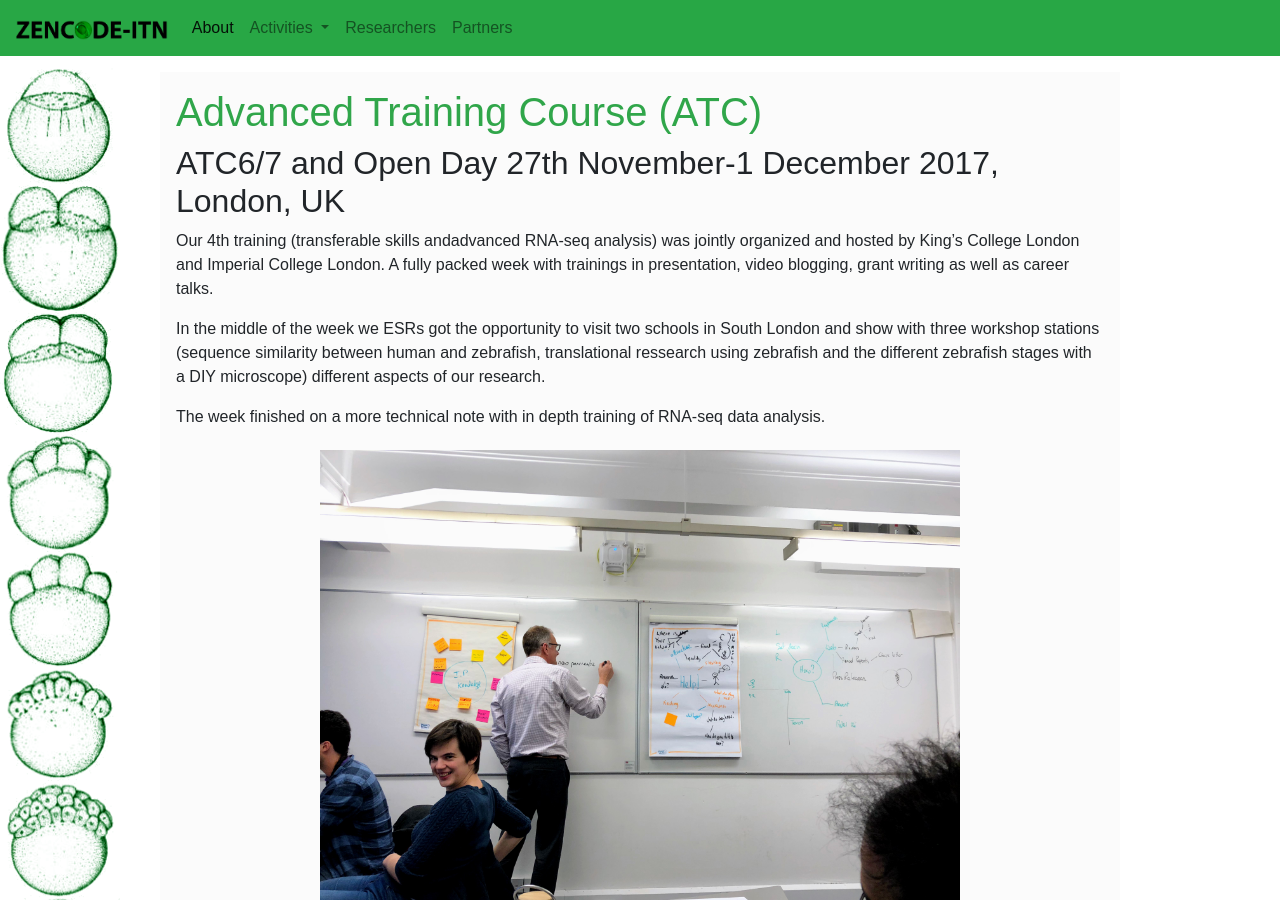
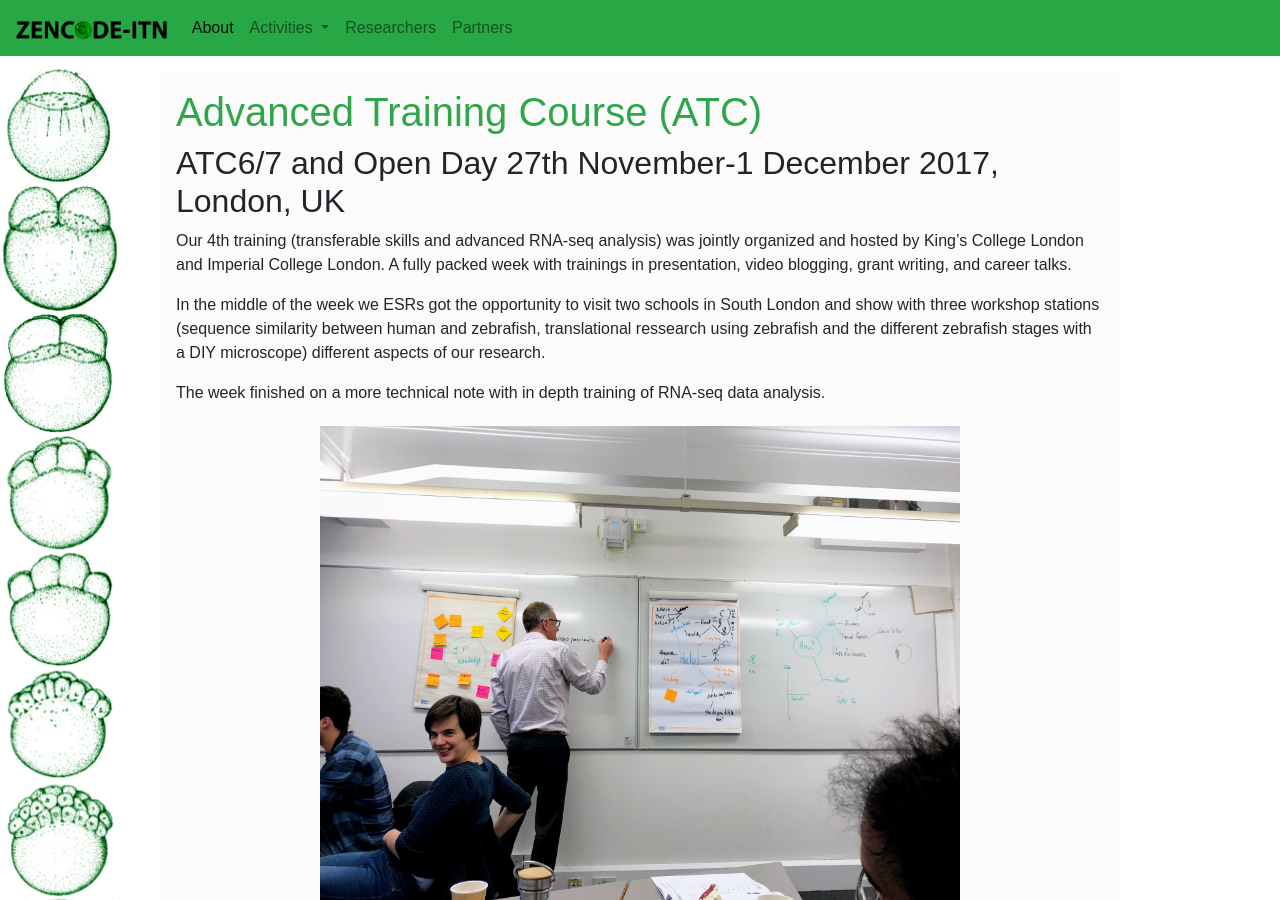
Before and after one commit to zencode-itn/zencode-itn.github.io, a Jekyll site: the page built from _posts/2017-12-14-atc.md, in a window 1280 px wide and 900 px high. Built offline with Jekyll 4.4.1, drawn with Linux system fonts in a browser that asks for light colours; nearby versions of some CDN libraries; a script that is not in the unit is left out; comment, search, counter and statistics services are not loaded.

Commit message:
Update 2017-12-14-atc.md

```diff
--- a/_posts/2017-12-14-atc.md
+++ b/_posts/2017-12-14-atc.md
@@ -5,8 +5,8 @@ permalink: /atc.html
 ---
 
 ## ATC6/7 and Open Day 27th November-1 December 2017, London, UK
-Our 4th training (transferable skills andadvanced RNA-seq analysis) was jointly organized and hosted by King's College London and Imperial College London.
-A fully packed week with trainings in presentation, video blogging, grant writing as well as career talks.
+Our 4th training (transferable skills and advanced RNA-seq analysis) was jointly organized and hosted by King's College London and Imperial College London.
+A fully packed week with trainings in presentation, video blogging, grant writing, and career talks.
 
 In the middle of the week we ESRs got the opportunity to visit two schools in South London and show with three workshop stations (sequence similarity between human and zebrafish, translational ressearch using zebrafish and the different zebrafish stages with a DIY microscope) different aspects of our research.
 
```
